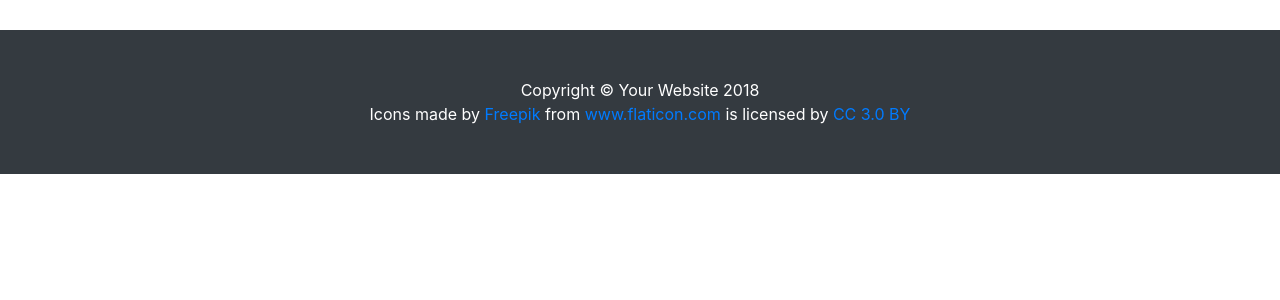
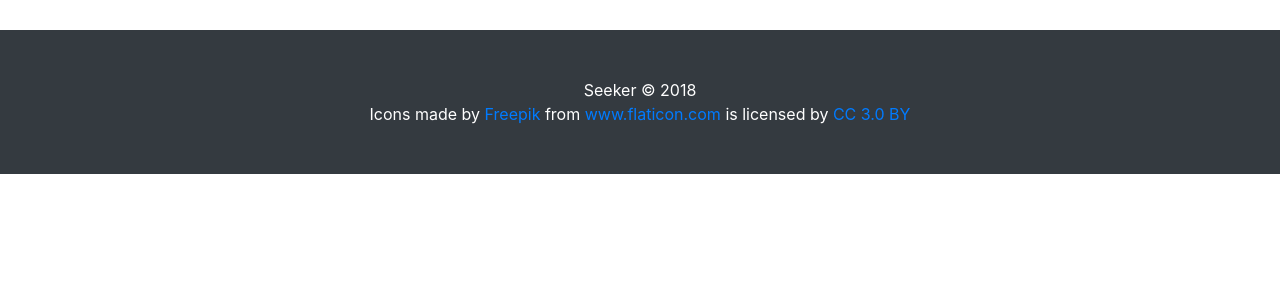
Before and after one commit to NathanWorkman/seeker, a Django app: page / in a window 1280 px wide. Shown: the part 58-358 px from the top of the page. Run offline with Django 3.2, Linux system fonts and the light colour scheme; some libraries are stand-ins or nearby versions.

Commit message:
Seeker copy

```diff
--- a/seeker/seeker/templates/base.html
+++ b/seeker/seeker/templates/base.html
@@ -47,7 +47,7 @@
      <!-- Footer -->
     <footer class="py-5 bg-dark">
       <div class="container">
-        <p class="m-0 text-center text-white">Copyright &copy; Your Website 2018</p>
+        <p class="m-0 text-center text-white">Seeker &copy; 2018</p>
         <div class="text-center text-white">Icons made by <a href="http://www.freepik.com" title="Freepik">Freepik</a> from <a href="https://www.flaticon.com/" title="Flaticon">www.flaticon.com</a> is licensed by <a href="http://creativecommons.org/licenses/by/3.0/" title="Creative Commons BY 3.0" target="_blank">CC 3.0 BY</a></div>
       </div>
       <!-- /.container -->
```
